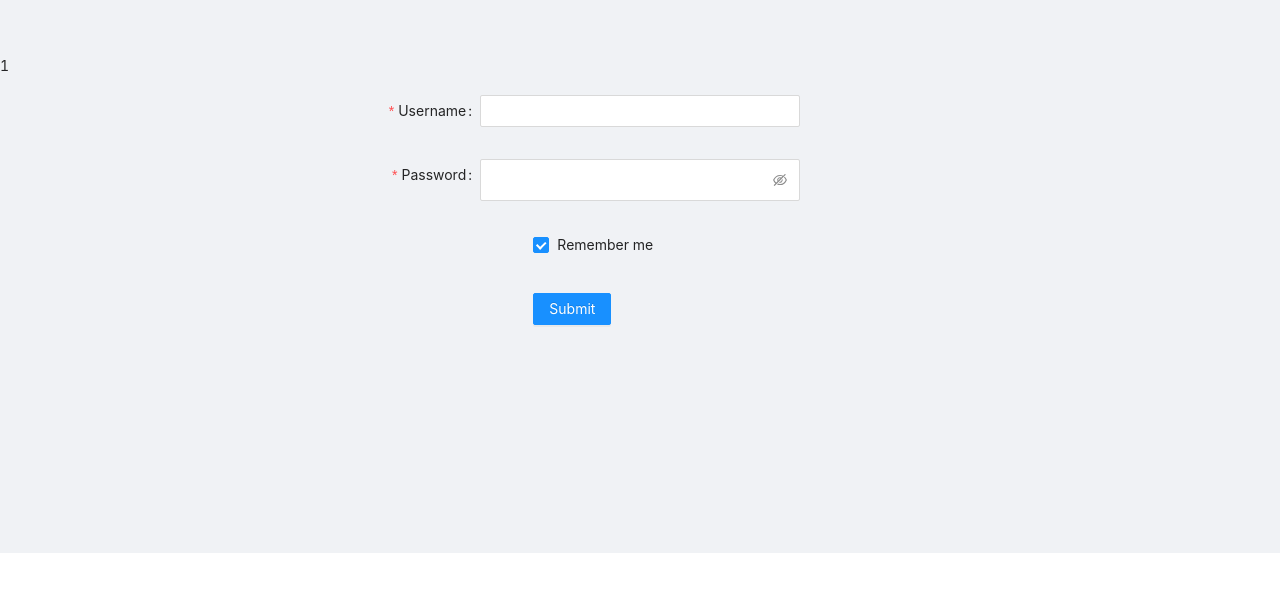
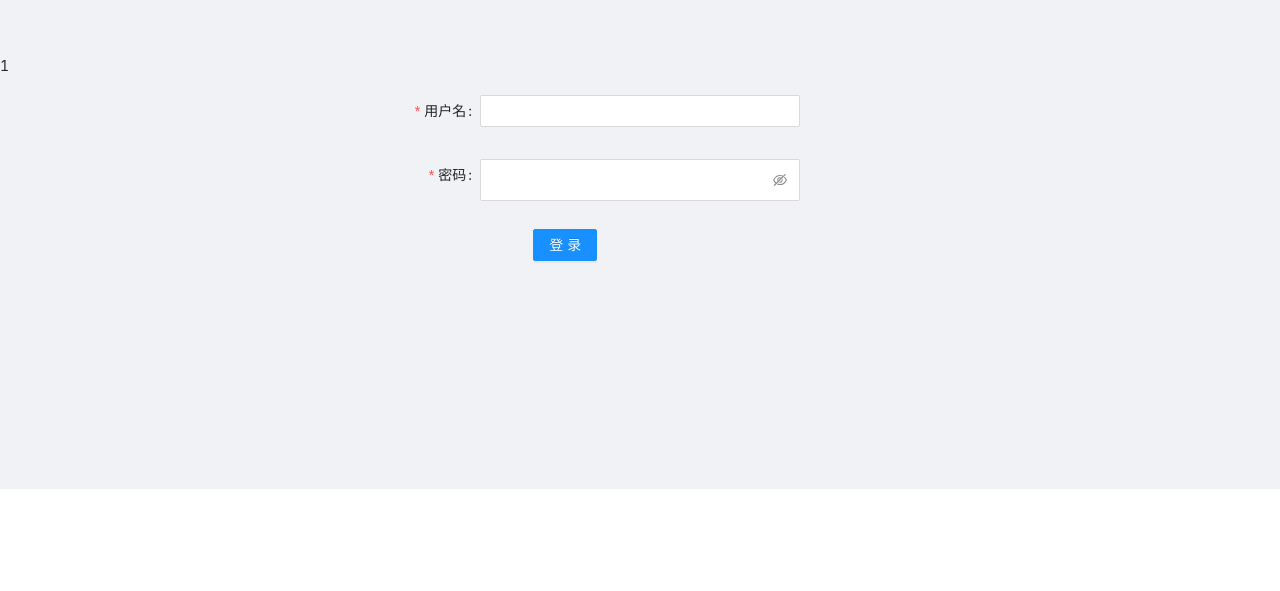
Before and after one commit to jamielhf/nextjs-admin, a Next.js app: page /login in a window 1280 px wide. Shown: the part 145-736 px from the top of the page. Built offline with nearby package versions, Linux system fonts and the light colour scheme.

Commit message:
feat(login): update

```diff
--- a/package.json
+++ b/package.json
@@ -27,6 +27,7 @@
     "@zeit/next-less": "^1.0.1",
     "@zeit/next-sass": "^1.0.1",
     "antd": "^4.4.0",
+    "axios": "^0.19.2",
     "babel-plugin-import": "^1.13.0",
     "less": "^3.11.3",
     "mobx": "^5.15.4",
--- /dev/null
+++ b/src/api/index.ts
@@ -0,0 +1,5 @@
+import * as user from './user'
+
+export default {
+  user
+}
--- /dev/null
+++ b/src/api/user.ts
@@ -0,0 +1,16 @@
+import { BASE_URL } from '../contants/index'
+import http from '../lib/http';
+
+/**
+ *
+ * 登录
+ * @export
+ * @param {string} username 用户名
+ * @param {string} password 密码
+ */
+export function login(username: string, password: string) {
+  return http.post(`${BASE_URL}api/auth/login`, {
+    username,
+    password
+  })
+}
--- /dev/null
+++ b/src/contants/index.ts
@@ -0,0 +1 @@
+export const BASE_URL = 'http://localhost:3003/';
--- /dev/null
+++ b/src/lib/http.ts
@@ -0,0 +1,18 @@
+import axios from 'axios';
+import { message, } from 'antd';
+
+axios.interceptors.response.use(function (response) {
+  console.log(response.data);
+  if (response.data.code !== 200) {
+    message.info(response.data.msg);
+  }
+  return response.data;
+}, function (error) {
+  return Promise.reject(error);
+});
+
+axios.create({
+  timeout: 10000,
+});
+
+export default axios
--- a/src/pages/login.tsx
+++ b/src/pages/login.tsx
@@ -1,4 +1,5 @@
 import { Form, Input, Button, Checkbox, Layout, Row, Col } from 'antd';
+import { Istore } from '../store/index'
 import { observer } from "mobx-react";
 const layout = {
   labelCol: { span: 6 },
@@ -8,12 +9,10 @@ const tailLayout = {
   wrapperCol: { offset: 8, span: 16 },
 };
 
-
-
-const Login = observer(({ store }: any) => {
+const Login = observer(({ store }: { store: Istore }) => {
   const onFinish = (values: any) => {
     console.log('Success:', values);
-    store.user.Login();
+    store.user.Login(values.username, values.password);
   };
   console.log('Login', store.user);
 
@@ -34,28 +33,25 @@ const Login = observer(({ store }: any) => {
             onFinishFailed={onFinishFailed}
           >
             <Form.Item
-              label="Username"
+              label="用户名"
               name="username"
-              rules={[{ required: true, message: 'Please input your username!' }]}
+              rules={[{ required: true, message: '请输入用户名' }]}
             >
               <Input />
             </Form.Item>
 
             <Form.Item
-              label="Password"
+              label="密码"
               name="password"
-              rules={[{ required: true, message: 'Please input your password!' }]}
+              rules={[{ required: true, message: '请输入密码' }]}
             >
               <Input.Password />
             </Form.Item>
 
-            <Form.Item {...tailLayout} name="remember" valuePropName="checked">
-              <Checkbox>Remember me</Checkbox>
-            </Form.Item>
 
             <Form.Item {...tailLayout}>
               <Button type="primary" htmlType="submit">
-                Submit
+                登录
         </Button>
             </Form.Item>
           </Form>
--- a/src/store/User.ts
+++ b/src/store/User.ts
@@ -1,4 +1,6 @@
 import { computed, observable, action, autorun } from "mobx";
+import api from '../api/index';
+
 class User {
   @observable isLogin: number = 1; // 是否登录
   @observable userInfo: object = {};
@@ -6,11 +8,8 @@ class User {
   //     return this.todos.filter(todo => !todo.finished).length;
   // }
   @action
-  async Login() {
-    const a = await Promise.resolve(1);
-    console.log(a);
-    this.isLogin = this.isLogin + 1;
-    console.log(this.isLogin);
+  async Login(username: string, password: string) {
+    const res = await api.user.login(username, password);
   }
 }
 
```
Also changed, not shown: src/store/index.ts (+6 -1 lines), 1 other file (tests, documents, lock files or other folders).
